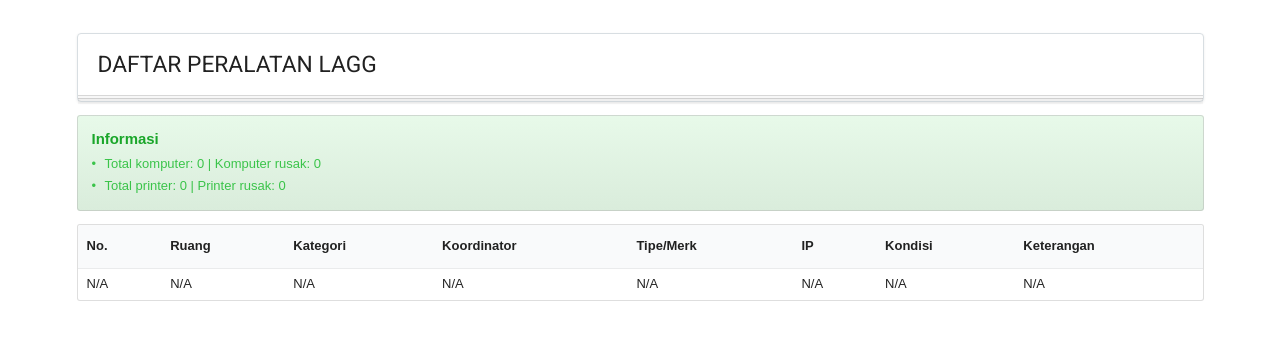
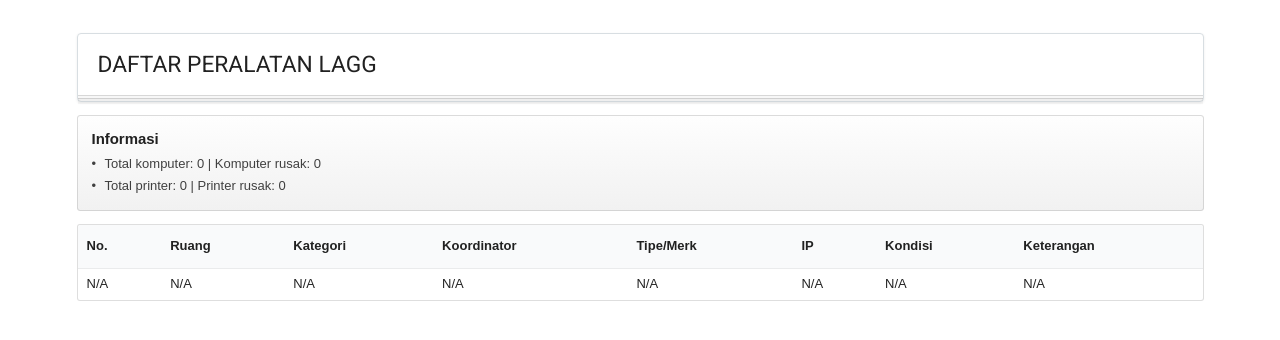
Before and after one commit to akbarpn136/inventaris-dj, a Django app: page / in a window 1280 px wide. Shown: the top 340 px of the page. Run offline with Django 3.2, Linux system fonts and the light colour scheme; data that the repository does not hold is empty.

Commit message:
warna default untuk message / informasi

```diff
--- a/templates/utama/daftar_peralatan.html
+++ b/templates/utama/daftar_peralatan.html
@@ -6,7 +6,7 @@
     <div class="ui tall stacked segment">
         <h3 class="ui header">DAFTAR PERALATAN LAGG</h3>
     </div>
-    <div class="ui green message">
+    <div class="ui message">
         <div class="header">
             Informasi
         </div>
```
